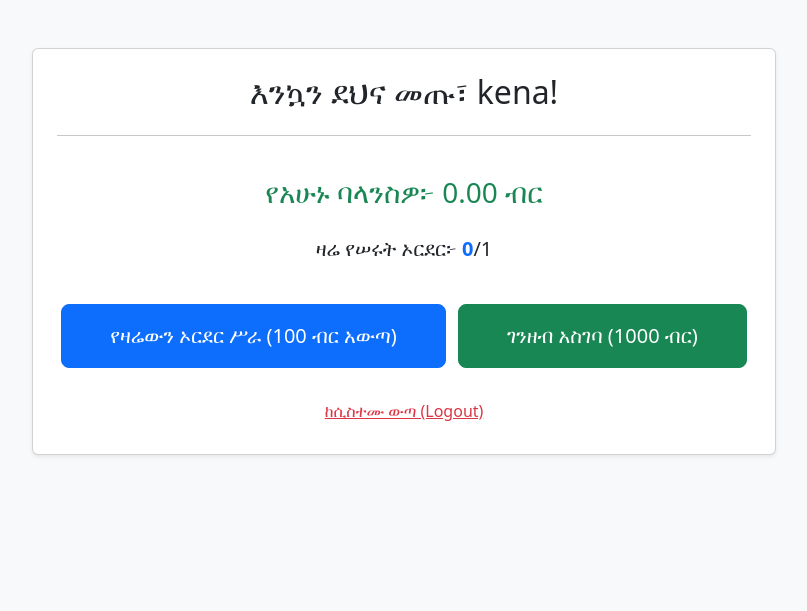
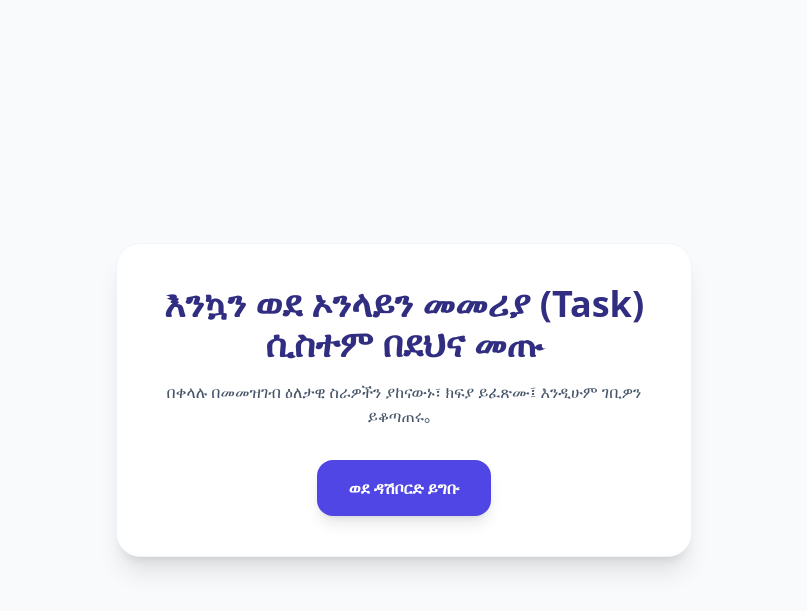
Before and after one commit to gedamuayana/my_shop, a Django app: page / in a window 1280 px wide. Shown: the top 611 px of the page, without its empty margins (236-1043 px from the left). Run offline with Django 5.2, Linux system fonts and the light colour scheme; a user stored in the database is signed in; data comes from the database, SQL or seed files in the repository; some libraries are stand-ins or nearby versions.

Commit message:
Clean up urls and routing

```diff
--- a/core/urls.py
+++ b/core/urls.py
@@ -1,11 +1,10 @@
 from django.urls import path
 from django.contrib.auth import views as auth_views
 from . import views
-from django.urls import path
-from django.contrib.auth import views as auth_views
-from . import views
+
 urlpatterns = [
-    path('', views.dashboard, name='dashboard'),
+    path('', views.home_view, name='home'),
+    path('dashboard/', views.dashboard, name='dashboard'),
     path('deposit/', views.submit_deposit, name='deposit'),
     path('complete-order/', views.complete_order, name='complete_order'),
     path('login/', auth_views.LoginView.as_view(template_name='registration/login.html'), name='login'),
--- a/my_shop/urls.py
+++ b/my_shop/urls.py
@@ -5,5 +5,5 @@ from django.conf.urls.static import static
 
 urlpatterns = [
     path('admin/', admin.site.urls),
-    path('', include('core.urls')), # በቀጥታ ወደ core urls.py ይወስደዋል
+    path('', include('core.urls')), # በቀጥታ ወደ core/urls.py ይመራል
 ] + static(settings.MEDIA_URL, document_root=settings.MEDIA_ROOT)
--- a/templates/home.html
+++ b/templates/home.html
@@ -9,7 +9,7 @@
 <body class="bg-slate-50 font-sans min-h-screen flex flex-col items-center justify-center p-4">
     <div class="text-center max-w-xl bg-white p-10 rounded-3xl shadow-xl border border-slate-100">
         <h1 class="text-4xl font-black text-indigo-900 mb-4">እንኳን ወደ ኦንላይን መመሪያ (Task) ሲስተም በደህና መጡ</h1>
-        <p class="text-slate-600 mb-8">በቀላሉ በመመዝገብ ዕለታዊ ስራዎችን ያከናውኑ፣ ክፍያ ይፈጽሙ፤ እንዲሁም ገቢዎን ይቆጣጠሩ።</p>
+        <p class="text-slate-600 mb-8">በቀላሉ በመመዝገብ ዕለታዊ ስራዎችን ያከናውኑ፣ ክፍያ ይፈጽሙ፤ እንዲሁም ገቢዎን ይቆጣጠሩ。</p>
 
         <div class="flex flex-col sm:flex-row gap-4 justify-center">
             {% if user.is_authenticated %}
```
